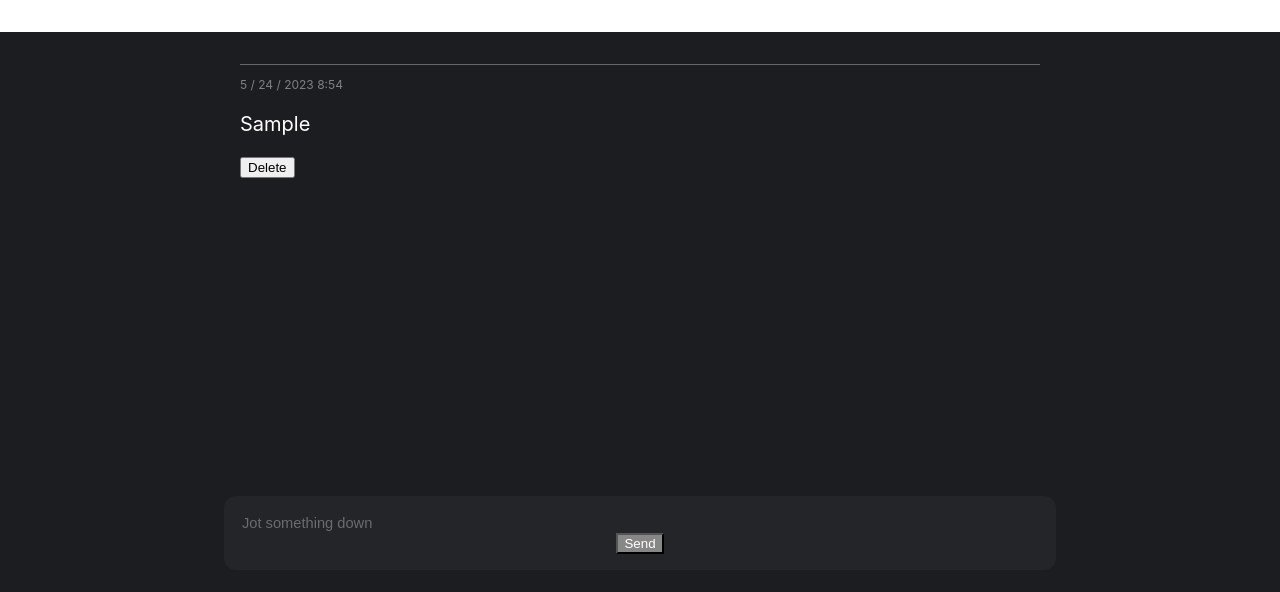
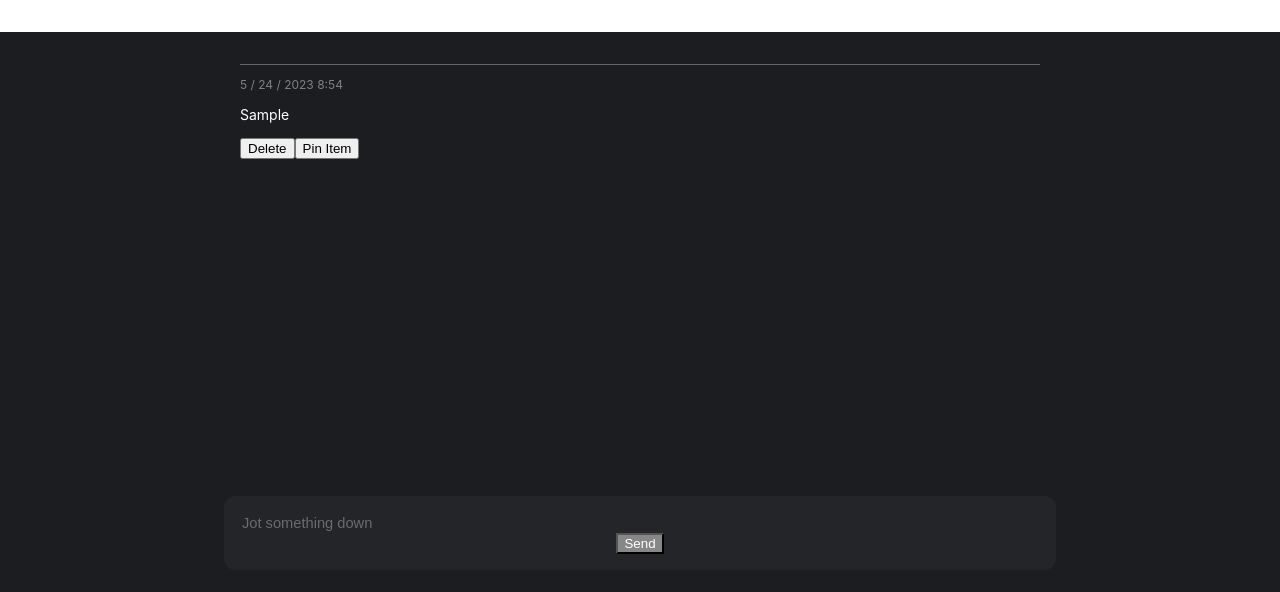
Before and after one commit to shosukenoma/slack-note, a React (Create React App) app: page / in a window 1280 px wide. Both pictures are taken after typing "Sample" into the empty fields and a click on the button "Send". Shown: the top 592 px of the page. Built offline with nearby package versions, Linux system fonts and the light colour scheme.

Commit message:
Pin Feature Added

```diff
--- a/src/components/Posts/PostItem.css
+++ b/src/components/Posts/PostItem.css
@@ -2,6 +2,10 @@
   border-top-style: solid;
   border-color: rgba(255, 255, 255, 0.322);
   border-width: 0.05px;
+}
+
+.post-item.pinned {
+  background-color: #302E26;
 }
 
 .post-item__timestamp {
@@ -10,6 +14,6 @@
 }
 
 .post-item__text {
-    font-size: 20px;
+    font-size: 14px;
     color: white;
   }
--- a/src/components/Posts/PostItem.js
+++ b/src/components/Posts/PostItem.js
@@ -1,4 +1,4 @@
-import React from 'react'
+import React, {useState} from 'react'
 
 import './PostItem.css'
 import Card from '../UI/Card'
@@ -7,14 +7,22 @@ function PostItem(props) {
   const deleteHandler = () => {
     props.onPostDelete(props.id);
   };
+
+  const [isPinned, setIsPinned] = useState(false);
+
+  const pinHandler = () => {
+    isPinned ? setIsPinned(false) : setIsPinned(true);
+  }
+
   return (
     <li>
-      <div className='post-item'>
+      <div className={`post-item ${isPinned ? 'pinned' : ''}`}>
         <div>
           <p className='post-item__timestamp'>{props.timestamp}</p>
           <p className='post-item__text'>{props.text}</p>
         </div>
         <button onClick={deleteHandler}> Delete </button>
+        <button onClick={pinHandler}> {`${isPinned ? 'Unpin Item' : 'Pin Item'}`} </button>
       </div>
     </li>
   )
```
